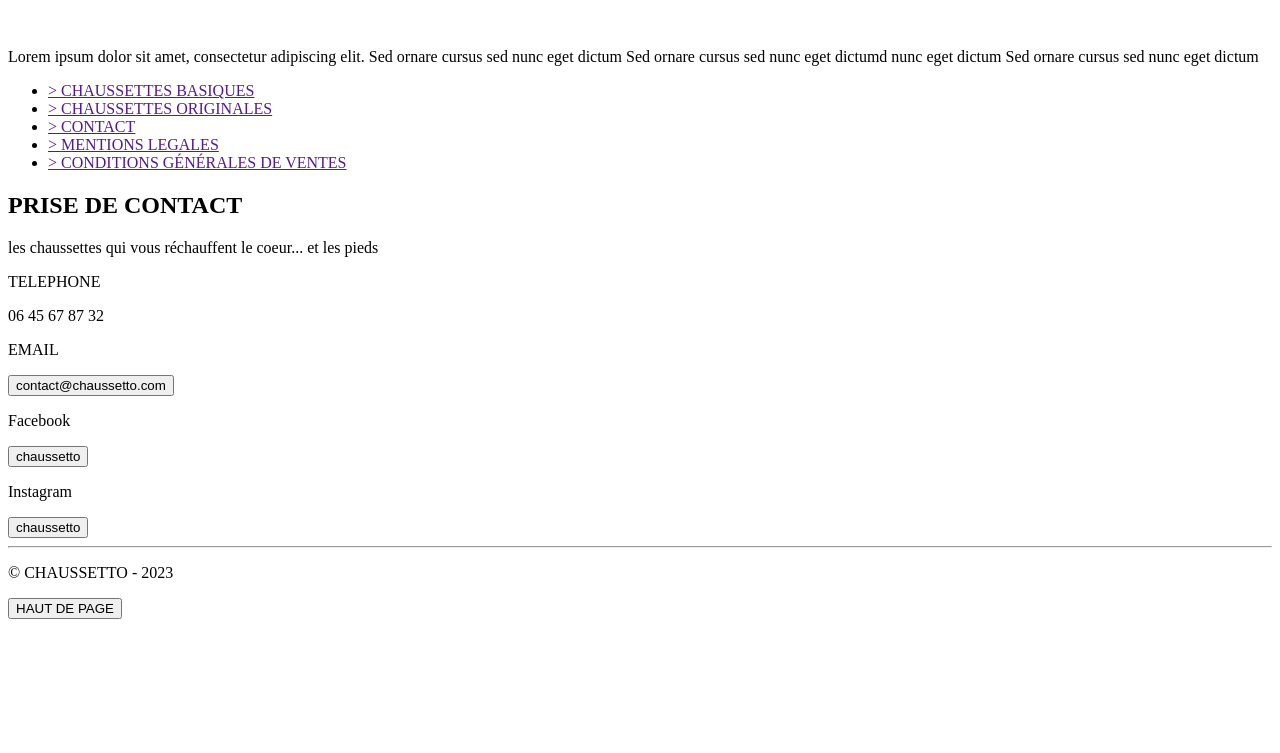
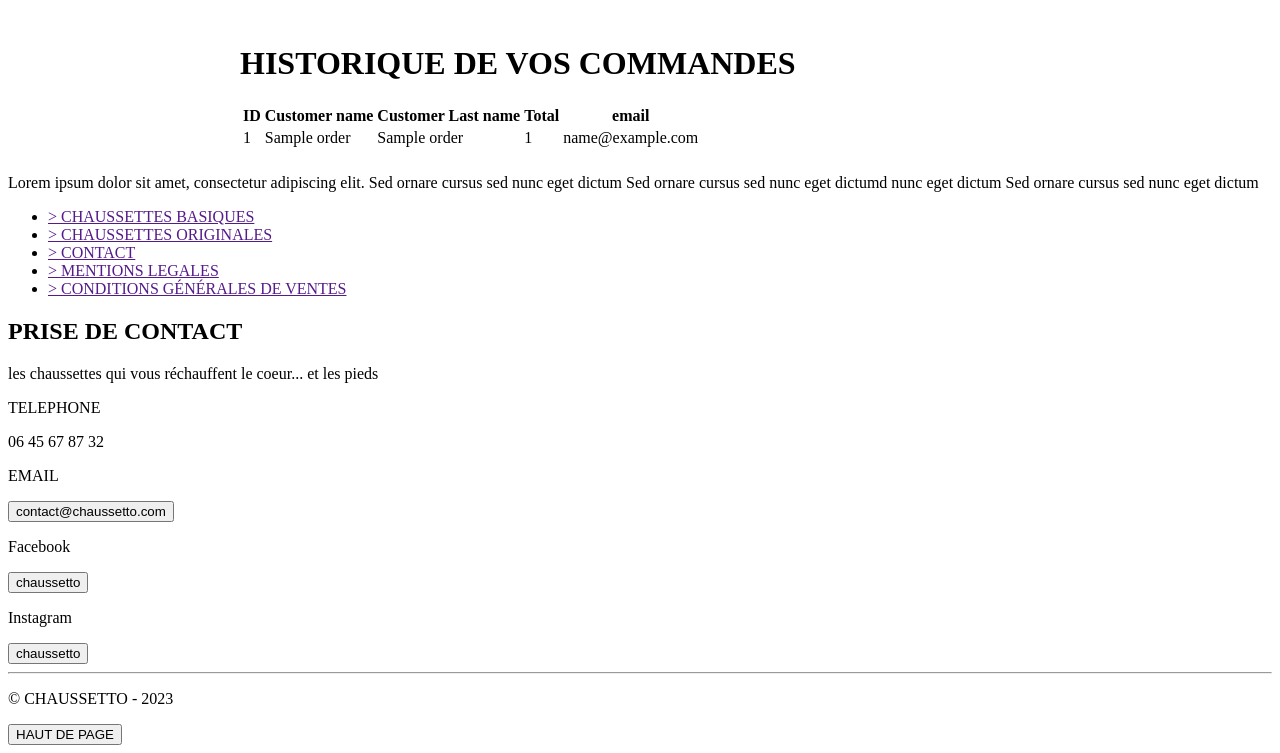
Before and after one commit to velvet-dream/chaussetto, a Symfony app: template templates/order/history.html.twig in a window 1280 px wide. Shown: the part 88-841 px from the top of the page. Before the commit the page ends 707 px from the top, so only its background shows below. Run offline with Twig, Linux system fonts and the light colour scheme; the template is opened without the code that fills it: most values are stand-ins (such as "Sample title", 1, 10 or a date in 2020); some libraries are stand-ins or nearby versions.

Commit message:
résolution des conflits

```diff
--- a/templates/base.html.twig
+++ b/templates/base.html.twig
@@ -30,13 +30,6 @@
             {% endblock %}
 
         </header>
-        {% block popup %}
-            {% if popup is defined and popup != null %}
-                <div class ="popup">
-                    <p class="popup-text">{{ popup }}</p>
-                </div>
-            {% endif %}
-        {% endblock %}
         <main>
             {% block main %}{% endblock %}
         </main>
@@ -47,5 +40,4 @@
 
 
     </body>
-
 </html>
--- a/templates/order/history.html.twig
+++ b/templates/order/history.html.twig
@@ -1,14 +1,40 @@
 {% extends 'base.html.twig' %}
 
-{% block title %}{% endblock %}
-
-{% block body %}
-
-    <div>
-        <title>HISTORIQUE DE VOS COMMANDES</title>
-    </div>
-
-
+{% block title %}
+    Historique de vos commandes
 {% endblock %}
 
- {% block footer %}{% endblock %}
+{% block main %}
+    <div>
+        <h1>HISTORIQUE DE VOS COMMANDES</h1>
+
+        {% if orders is not empty %}
+            <table>
+                <thead>
+                    <tr>
+                        <th>ID</th>
+                        <th>Customer name</th>
+                        <th>Customer Last name</th>
+                        <th>Total</th>
+                        <th>email</th>
+                    </tr>
+                </thead>
+                <tbody>
+                    {% for order in orders %}
+                        <tr>
+                            <td>{{ order.id }}</td>
+                            <td>{{ order.customerName }}</td>
+                            <td>{{ order.customerLastName }}</td>
+                            <td>{{ order.totalPrice }}</td>
+                            <td>{{ order.email }}</td>
+                        </tr>
+                    {% endfor %}
+                </tbody>
+            </table>
+        {% else %}
+            <p>Aucune commande trouvée.</p>
+        {% endif %}
+    </div>
+{% endblock %}
+
+{% block footer %}{% endblock %}
```
Also changed, not shown: src/Controller/OrderController.php (+12 -2 lines), src/Repository/OrderRepository.php (+10 -0 lines).
